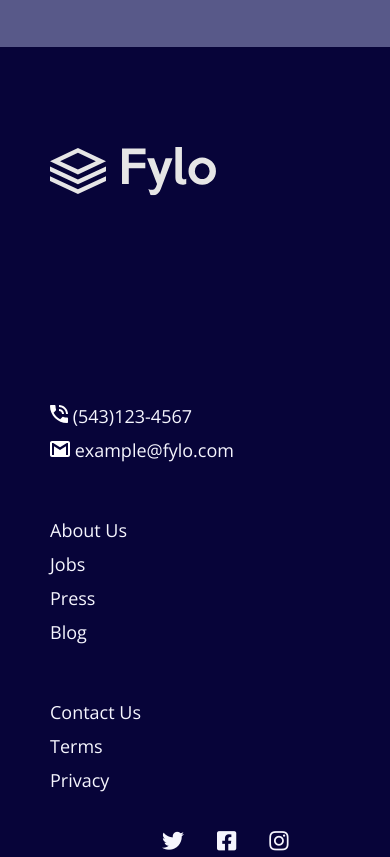
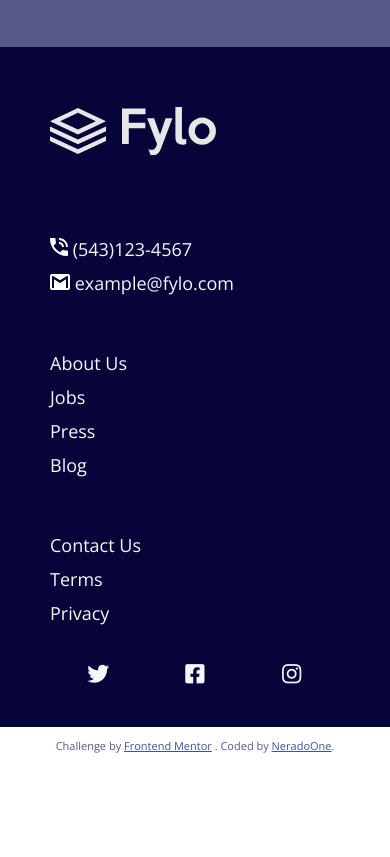
Before and after one commit to NeradoOne/FyloLandingPage, a plain HTML site: page index.html in a window 390 px wide. Shown: the part 2273-3130 px from the top of the page. After the commit the page ends 3037 px from the top, so only its background shows below. Drawn offline with nearby package versions, Linux system fonts and the light colour scheme.

Commit message:
fixed space on logo + social icons

```diff
--- a/style.css
+++ b/style.css
@@ -192,11 +192,7 @@ margin: 0 auto;
   margin: 0 auto;
 }
 }
-@media screen and (max-width: 780px) {
-
-  main{
-    margin: 0 auto;
-  }
+@media screen and (max-width: 768px) {
   .content{
     grid-template-columns: 1fr;
   }
@@ -223,6 +219,7 @@ margin: 0 auto;
   .cont{
     padding: 0;
   }
+
 }
 
 @media screen and (max-width: 580px){
@@ -233,19 +230,28 @@ margin: 0 auto;
   }
   .footer{
     grid-template-columns: 1fr;
+
   }
   .f-contact{
     padding: 0 50px;
-    margin: 0;
+    margin: -100px 0 0;
     grid-template-columns: 1fr;
   }
   .c-list,.social{
     padding: 0;
   }
   .social{
+    width: 100%;
     margin: 0 auto;
     grid-template-columns: 1fr 1fr 1fr;
-    column-gap: 50%;
     margin-bottom: 40px;
   }
+  .social div{
+    margin: 0 auto;
+  }
+
+  .footer .logo{
+    padding: 0 50px;
+    margin: 60px 0 0;
+  }
 }
```
